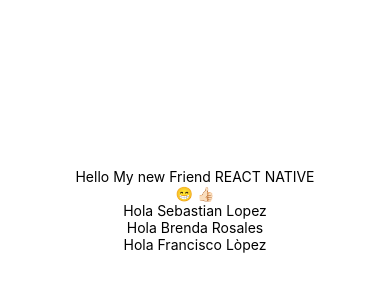
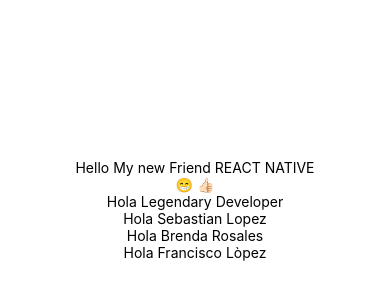
Before and after one commit to pacool84/Curso-de-Introduccion-a-REACT-Native, a React Native app: screen / in a window 390 px wide. Shown: the part 212-512 px from the top of the page. Built offline with nearby package versions, Linux system fonts and the light colour scheme.

Commit message:
[ADD] More examples to use props in the Saludar component

```diff
--- a/App.js
+++ b/App.js
@@ -6,6 +6,7 @@
     <View style={styles.container}>
       <Text>Hello My new Friend REACT NATIVE</Text>
       <Text>😁 👍🏻</Text>
+      <Saludar />
       <Saludar nombre="Sebastian" apellido="Lopez" />
       <Saludar nombre="Brenda" apellido="Rosales" />
       <Saludar nombre="Francisco" apellido="Lòpez" />
--- a/src/components/Saludar.js
+++ b/src/components/Saludar.js
@@ -12,4 +12,25 @@
   );
 }
 
+/* function Saludar({ nombre, apellido }) {
+  return (
+    <Text>
+      Hello {nombre} {apellido}
+    </Text>
+  );
+} */
+
+/* function Saludar(props) {
+  return (
+    <Text>
+      Hello {props.nombre} {props.apellido}
+    </Text>
+  );
+} */
+
+Saludar.defaultProps = {
+  nombre: "Legendary",
+  apellido: "Developer",
+};
+
 export default Saludar;
```
